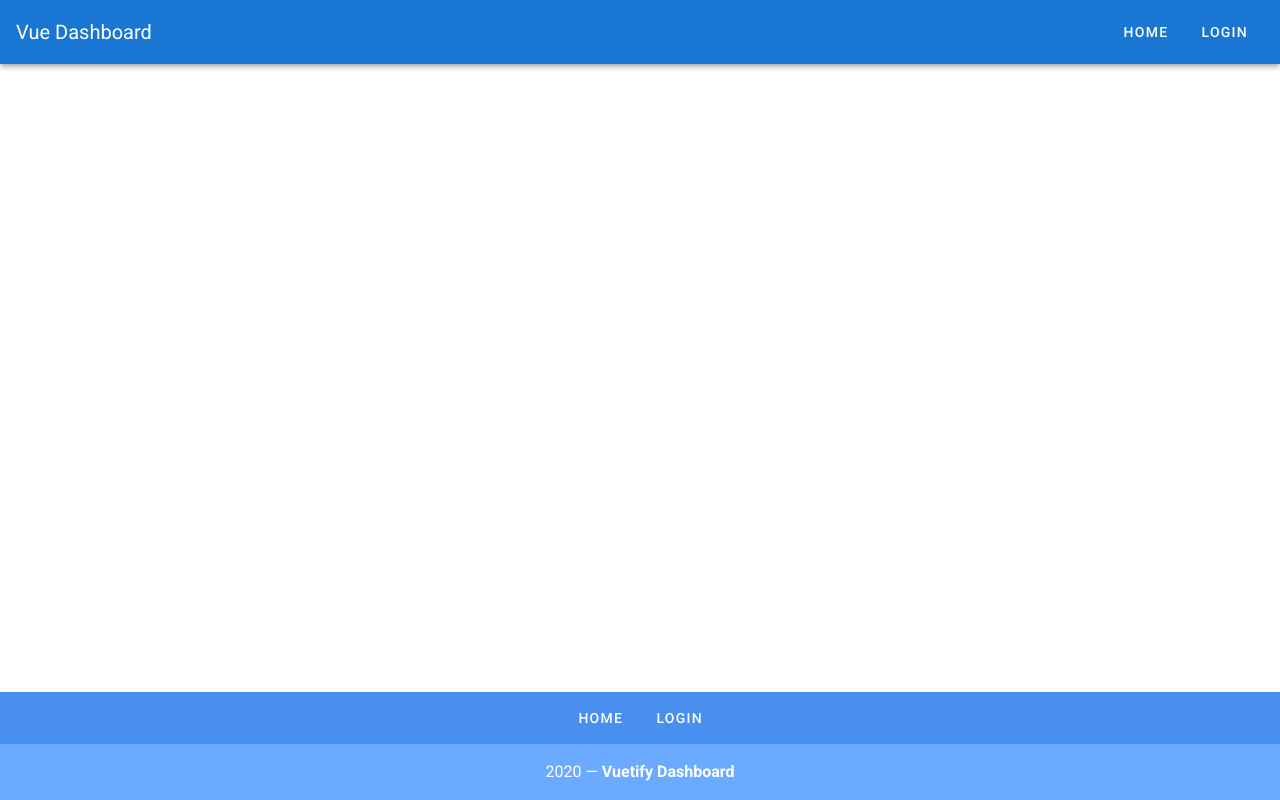
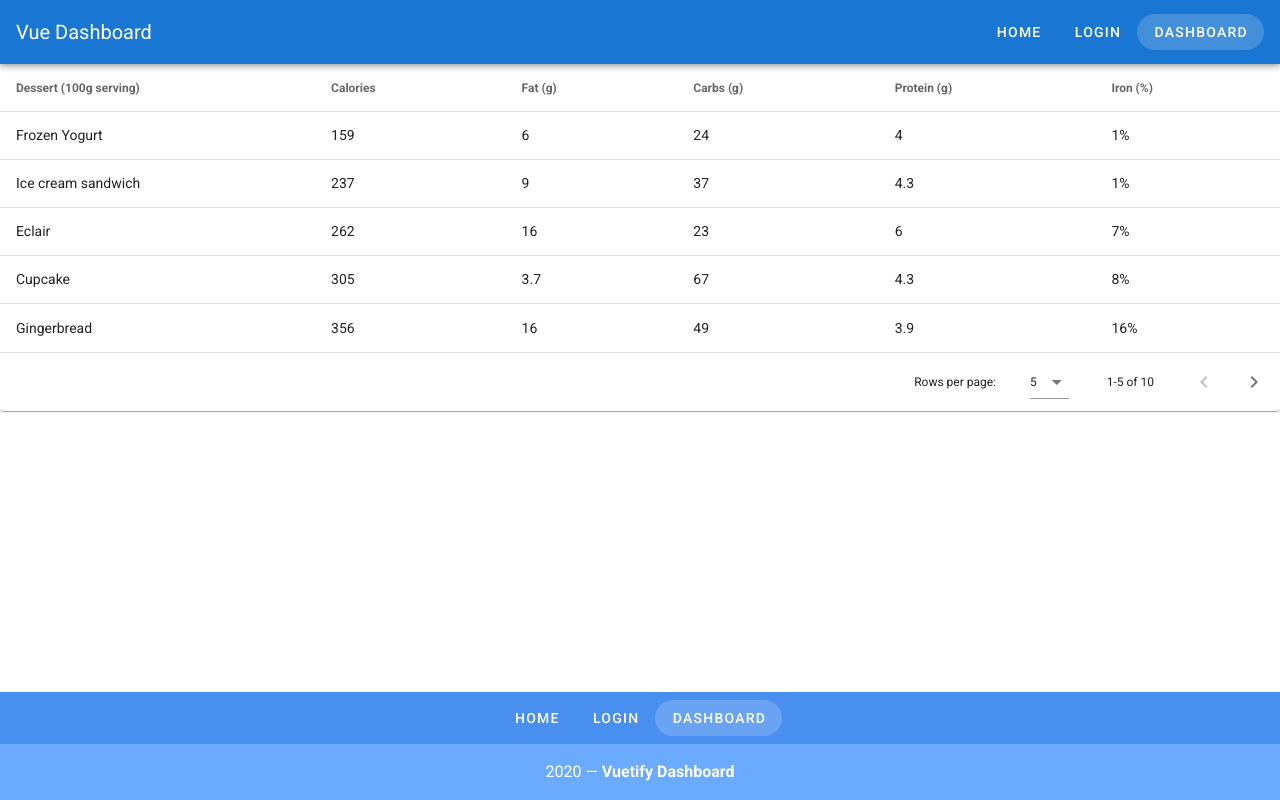
Before and after one commit to dubiBerlin/dashboard, a Vue app: page /dashboard in a window 1280 px wide. Built offline with nearby package versions, Linux system fonts and the light colour scheme.

Commit message:
-add route -bug fix

```diff
--- a/src/App.vue
+++ b/src/App.vue
@@ -9,10 +9,9 @@
       :key="`${link.label}-footer-link`"
       text
       rounded
-      to="{link.url}" >{{link.label}}</v-btn>
+      :to="link.url" >{{link.label}}</v-btn>
     </v-app-bar>
     <v-content>
-      <!-- <Login></Login> -->
       <router-view></router-view>
     </v-content>
     <template>
@@ -58,13 +57,20 @@
   },
 
   data: () => ({
-    links:[{
-      label:"Home",
-      url:"/"
+    links:[
+      {
+        label:"Home",
+        url:"/"
       },
-      {label: "Login",
-      url:"/login"
-    }]
+      {
+        label: "Login",
+        url:"/login"
+      },
+      {
+        label: "Dashboard",
+        url:"/dashboard"
+      }
+    ]
   }),
 };
 </script>
--- a/src/router/index.js
+++ b/src/router/index.js
@@ -21,6 +21,11 @@
     path:"/login",
     name:"Login",
     component: () => import('../views/Login.vue')
+  },
+  {
+    path: "/dashboard",
+    name: "dashboard",
+    component: () => import('../views/Dashboard.vue')
   }
 ]
 
--- /dev/null
+++ b/src/views/Dashboard.vue
@@ -0,0 +1,114 @@
+<template>
+  <v-data-table
+    :headers="headers"
+    :items="desserts"
+    :items-per-page="5"
+    class="elevation-1"
+  ></v-data-table>
+</template>
+<script>
+  export default {
+    data () {
+      return {
+        headers: [
+          {
+            text: 'Dessert (100g serving)',
+            align: 'start',
+            sortable: false,
+            value: 'name',
+          },
+          { text: 'Calories', value: 'calories' },
+          { text: 'Fat (g)', value: 'fat' },
+          { text: 'Carbs (g)', value: 'carbs' },
+          { text: 'Protein (g)', value: 'protein' },
+          { text: 'Iron (%)', value: 'iron' },
+        ],
+        desserts: [
+          {
+            name: 'Frozen Yogurt',
+            calories: 159,
+            fat: 6.0,
+            carbs: 24,
+            protein: 4.0,
+            iron: '1%',
+          },
+          {
+            name: 'Ice cream sandwich',
+            calories: 237,
+            fat: 9.0,
+            carbs: 37,
+            protein: 4.3,
+            iron: '1%',
+          },
+          {
+            name: 'Eclair',
+            calories: 262,
+            fat: 16.0,
+            carbs: 23,
+            protein: 6.0,
+            iron: '7%',
+          },
+          {
+            name: 'Cupcake',
+            calories: 305,
+            fat: 3.7,
+            carbs: 67,
+            protein: 4.3,
+            iron: '8%',
+          },
+          {
+            name: 'Gingerbread',
+            calories: 356,
+            fat: 16.0,
+            carbs: 49,
+            protein: 3.9,
+            iron: '16%',
+          },
+          {
+            name: 'Jelly bean',
+            calories: 375,
+            fat: 0.0,
+            carbs: 94,
+            protein: 0.0,
+            iron: '0%',
+          },
+          {
+            name: 'Lollipop',
+            calories: 392,
+            fat: 0.2,
+            carbs: 98,
+            protein: 0,
+            iron: '2%',
+          },
+          {
+            name: 'Honeycomb',
+            calories: 408,
+            fat: 3.2,
+            carbs: 87,
+            protein: 6.5,
+            iron: '45%',
+          },
+          {
+            name: 'Donut',
+            calories: 452,
+            fat: 25.0,
+            carbs: 51,
+            protein: 4.9,
+            iron: '22%',
+          },
+          {
+            name: 'KitKat',
+            calories: 518,
+            fat: 26.0,
+            carbs: 65,
+            protein: 7,
+            iron: '6%',
+          },
+        ],
+      }
+    },
+  }
+</script>
+<style >
+
+</style>
```
